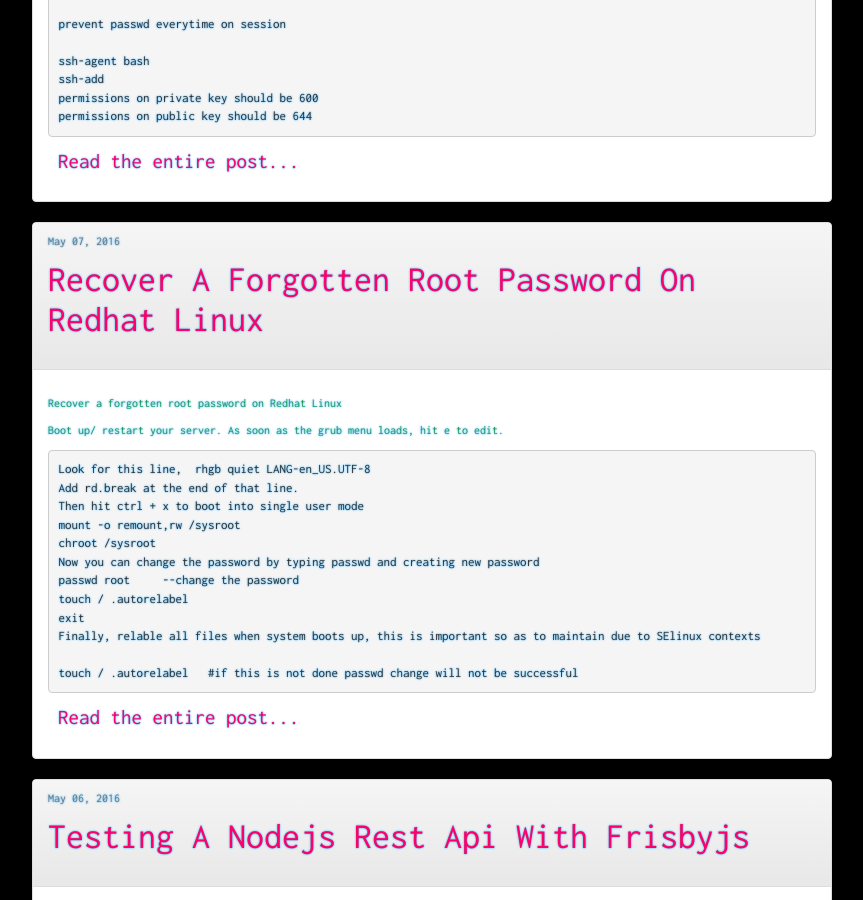
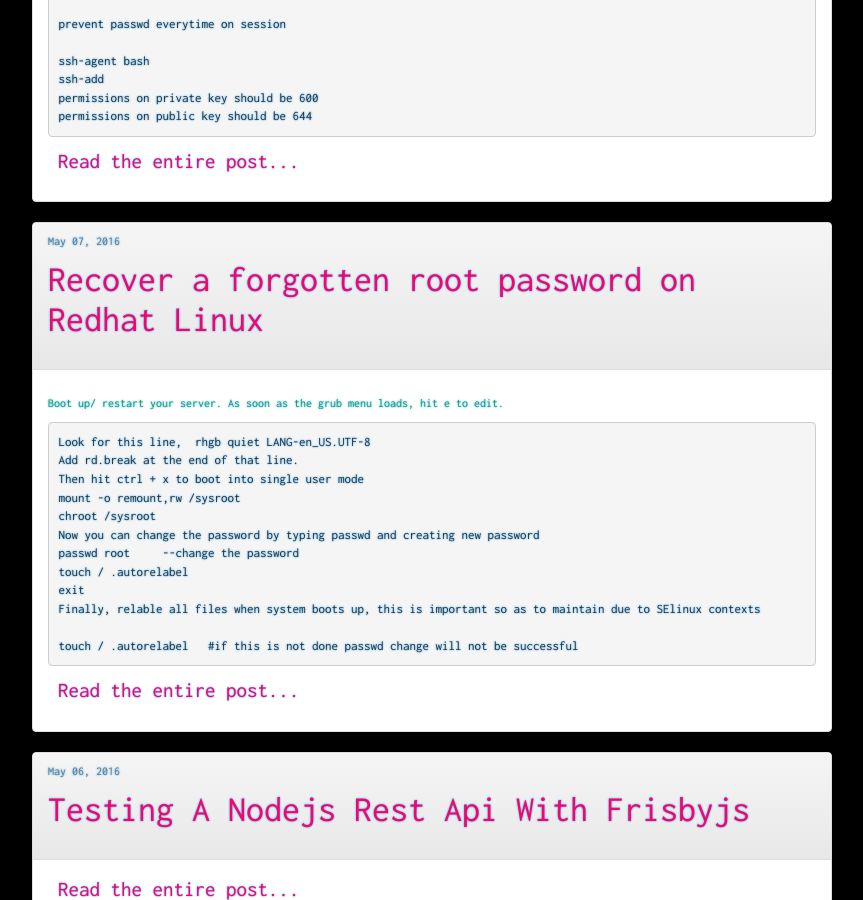
Before and after one commit to carsor007/carsor007.github.io, a Jekyll site: the page built from blog.html, in a window 1280 px wide and 900 px high, scrolled down 727 px. Shown: the whole window, without its empty margins (208-1071 px from the left). Built offline with Jekyll 4.4.1, drawn with Linux system fonts in a browser that asks for light colours; nearby versions of some CDN libraries; some of the changed lines change nothing that is shown.

Commit message:
Update 2016-05-07-Recover-a-forgotten-root-password-on-Redhat-Linux.md

```diff
--- a/_posts/2016-05-07-Recover-a-forgotten-root-password-on-Redhat-Linux.md
+++ b/_posts/2016-05-07-Recover-a-forgotten-root-password-on-Redhat-Linux.md
@@ -1,4 +1,14 @@
-Recover a forgotten root password on Redhat Linux
+---
+layout: post
+type: post
+tags:
+- root password
+- Linux
+- Redhat
+published: true
+title: Recover a forgotten root password on Redhat Linux
+---
+
 
 Boot up/ restart your server.
 As soon as the grub menu loads, hit e to edit.
```
